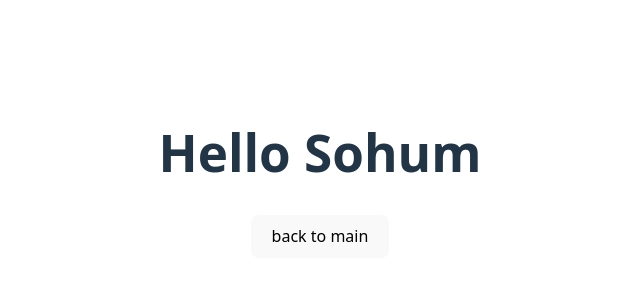
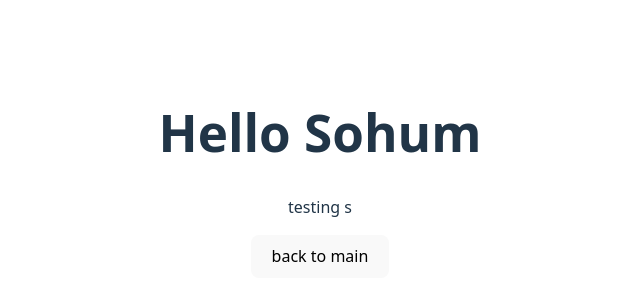
Before and after one commit to soshi04/summer-25, a React (Vite) app in the folder messing-around/: page /sohum in a window 1280 px wide. Shown: the part 226-526 px from the top of the page, without its empty margins (320-960 px from the left). Built offline with nearby package versions, Linux system fonts and the light colour scheme.

Commit message:
sohum testing

```diff
--- a/messing-around/src/pages/sohum/MainPageS.tsx
+++ b/messing-around/src/pages/sohum/MainPageS.tsx
@@ -6,6 +6,7 @@ function MainPageS() {
     return (
         <>
         <h1>Hello Sohum</h1>
+        <p>testing s</p>
         <button onClick={() => navigate('/')}>back to main</button>
         </>
     )
```
